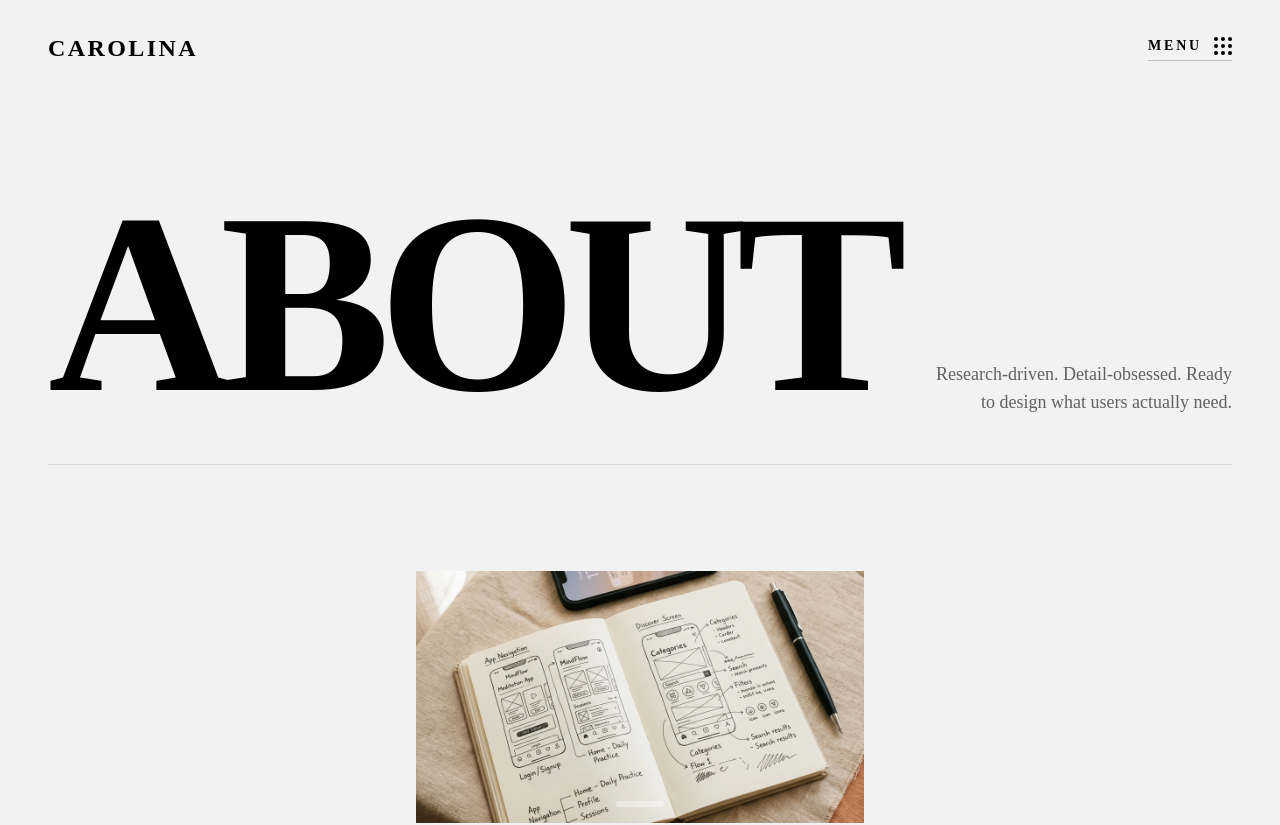
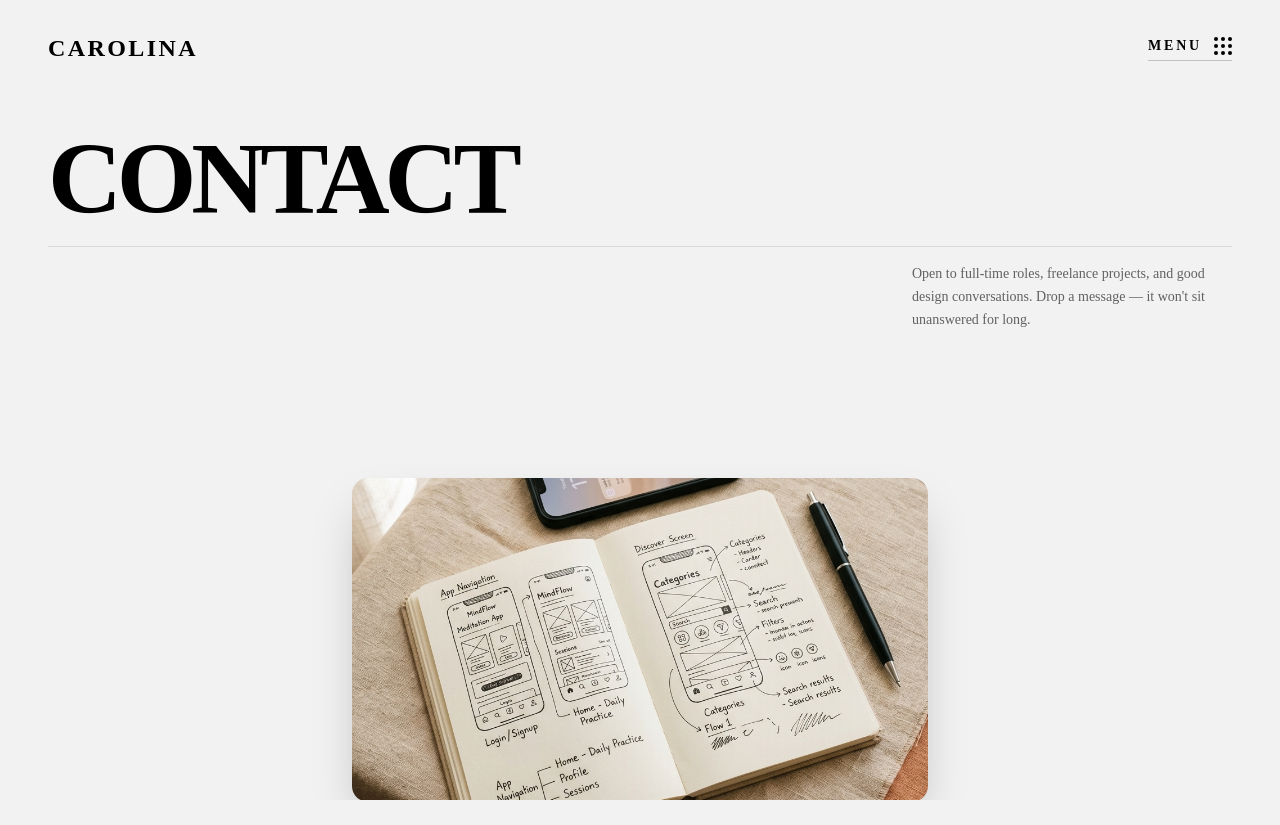
Before and after one commit to girishlade111/freelancer-portfolio, a Next.js app in the folder girish-portfolio/: page /contact in a window 1280 px wide. Shown: the top 825 px of the page. Built offline with nearby package versions, Linux system fonts and the light colour scheme.

Commit message:
feat: add contact page with interactive framer motion animations and footer component

```diff
--- a/girish-portfolio/app/contact/page.tsx
+++ b/girish-portfolio/app/contact/page.tsx
@@ -1,36 +1,49 @@
 "use client";
 
 import { motion, useScroll, useTransform, AnimatePresence } from "framer-motion";
-import { useRef, useState } from "react";
+import { useRef, useState, useEffect } from "react";
 import Image from "next/image";
 import { Plus, Minus, ArrowUpRight } from "lucide-react";
 
 // --- Internal Components to avoid touching main layout ---
 
-function ContactNavbar() {
+function ContactNavbar({ scrollYProgress }: { scrollYProgress: any }) {
+  const textColor = useTransform(scrollYProgress, [0.75, 0.85, 0.92, 1.0], ["#000000", "#ffffff", "#ffffff", "#000000"]);
+  const borderCol = useTransform(scrollYProgress, [0.75, 0.85, 0.92, 1.0], ["rgba(0,0,0,0.2)", "rgba(255,255,255,0.2)", "rgba(255,255,255,0.2)", "rgba(0,0,0,0.2)"]);
+  const dotBg = useTransform(scrollYProgress, [0.75, 0.85, 0.92, 1.0], ["#000000", "#ffffff", "#ffffff", "#000000"]);
+
   return (
-    <nav className="w-full flex justify-between items-center px-6 md:px-12 py-8 absolute top-0 left-0 right-0 z-50 text-black">
+    <motion.nav
+      style={{ color: textColor }}
+      className="w-full flex justify-between items-center px-6 md:px-12 py-8 fixed top-0 left-0 right-0 z-50 transition-colors duration-100"
+    >
       <div className="font-sans font-bold text-2xl tracking-widest uppercase">
         CAROLINA
       </div>
-      <div className="flex items-center gap-3 border-b border-black/20 pb-1 cursor-pointer hover:border-black transition-colors">
+      <motion.div
+        style={{ borderColor: borderCol }}
+        className="flex items-center gap-3 border-b pb-1 cursor-pointer hover:opacity-85 transition-opacity"
+      >
         <span className="font-sans text-sm font-semibold tracking-[0.2em] uppercase">
           MENU
         </span>
         <div className="grid grid-cols-3 gap-[3px]">
           {[...Array(9)].map((_, i) => (
-            <div key={i} className="w-[4px] h-[4px] bg-black rounded-full" />
+            <motion.div
+              key={i}
+              style={{ backgroundColor: dotBg }}
+              className="w-[4px] h-[4px] rounded-full"
+            />
           ))}
         </div>
-      </div>
-    </nav>
+      </motion.div>
+    </motion.nav>
   );
 }
 
 function ContactFooter() {
   return (
     <footer className="bg-[#171312] text-white pt-24 pb-8 relative overflow-hidden flex flex-col font-sans">
-      {/* Marquee Text */}
       <div className="relative flex overflow-x-hidden w-full border-b border-white/10 pb-8 mb-20">
         <div className="animate-marquee flex shrink-0 whitespace-nowrap gap-8 items-center text-7xl md:text-9xl font-bold tracking-tighter text-white pr-8">
           <span>GET IN TOUCH</span>
@@ -44,9 +57,7 @@ function ContactFooter() {
         </div>
       </div>
 
-      {/* Footer Content */}
       <div className="grid grid-cols-1 md:grid-cols-2 gap-16 px-6 md:px-12 lg:px-24 mb-32 z-10 relative">
-        {/* Follow Me */}
         <div>
           <h4 className="text-sm font-semibold tracking-widest uppercase mb-8">Follow Me</h4>
           <div className="flex flex-col max-w-[200px]">
@@ -65,7 +76,6 @@ function ContactFooter() {
           </div>
         </div>
 
-        {/* Links */}
         <div className="md:ml-auto w-full max-w-[300px]">
           <div className="flex flex-col">
             <a href="/" className="flex justify-between items-center text-white hover:text-[#fc7200] transition-colors text-lg font-bold py-4 border-b border-white/10">
@@ -90,7 +100,6 @@ function ContactFooter() {
          </h1>
       </div>
 
-      {/* Bottom bar */}
       <div className="absolute bottom-4 left-0 right-0 flex justify-center z-10">
          <div className="w-12 h-1 bg-white/20 rounded-full" />
       </div>
@@ -100,36 +109,61 @@ function ContactFooter() {
 
 // --- Page Sections ---
 
-function ExpandingAboutSection() {
-  const containerRef = useRef<HTMLDivElement>(null);
-  const { scrollYProgress } = useScroll({
-    target: containerRef,
-    offset: ["start start", "end start"]
-  });
+interface ExpandingAboutSectionProps {
+  sectionRef: React.RefObject<HTMLDivElement | null>;
+  scrollYProgress: any;
+}
 
-  // Maintain a perfect 16:9 (Desktop/YouTube) horizontal ratio during expansion
-  const width = useTransform(scrollYProgress, [0, 0.5], ["35vw", "100vw"]);
-  const height = useTransform(scrollYProgress, [0, 0.5], ["19.6875vw", "56.25vw"]);
+function ExpandingAboutSection({ sectionRef, scrollYProgress }: ExpandingAboutSectionProps) {
+  const [isMobile, setIsMobile] = useState(false);
+
+  useEffect(() => {
+    const checkMobile = () => setIsMobile(window.innerWidth < 768);
+    checkMobile();
+    window.addEventListener("resize", checkMobile);
+    return () => window.removeEventListener("resize", checkMobile);
+  }, []);
+
+  const headerOpacity = useTransform(scrollYProgress, [0, 0.2], [1, 0]);
+  const headerY = useTransform(scrollYProgress, [0, 0.2], [0, -80]);
+
+  const imageY = useTransform(scrollYProgress, [0, 0.35], ["30vh", "0vh"]);
+
+  const width = useTransform(
+    scrollYProgress,
+    [0, 0.35, 0.85],
+    isMobile ? ["80vw", "85vw", "100vw"] : ["45vw", "55vw", "100vw"]
+  );
+
+  const height = useTransform(
+    scrollYProgress,
+    [0, 0.35, 0.85],
+    isMobile ? ["45vw", "47.8vw", "100vh"] : ["25.31vw", "30.93vw", "100vh"]
+  );
+
+  const borderRadius = useTransform(scrollYProgress, [0, 0.7, 0.85], ["16px", "12px", "0px"]);
 
   return (
-    <section ref={containerRef} className="h-[250vh] w-full relative bg-[#f2f2f2] text-black pt-32 font-sans">
-      <div className="sticky top-0 h-screen w-full flex flex-col overflow-hidden px-6 md:px-12">
-
-        {/* Text Header */}
-        <div className="flex flex-col md:flex-row justify-between items-end mb-12 border-b border-black/10 pb-8 mt-12">
-          <h1 className="text-[8rem] md:text-[12rem] lg:text-[16rem] font-bold tracking-tighter leading-none mb-4 md:mb-0">
-            ABOUT
+    <section ref={sectionRef} className="h-[300vh] w-full relative bg-[#f2f2f2]">
+      <div className="sticky top-0 h-screen w-full flex flex-col justify-between overflow-hidden">
+        <motion.div
+          style={{ opacity: headerOpacity, y: headerY }}
+          className="w-full flex flex-col pt-32 px-6 md:px-12 z-10"
+        >
+          <h1 className="text-[10vw] md:text-[8vw] font-bold tracking-tighter leading-none text-black pb-4 border-b border-black/10">
+            CONTACT
           </h1>
-          <p className="max-w-[300px] text-lg text-black/60 font-light mb-4 text-right">
-            Research-driven. Detail-obsessed. Ready to design what users actually need.
+          <div className="flex justify-end mt-4">
+            <p className="max-w-[320px] text-xs md:text-sm text-black/60 font-medium leading-relaxed text-left">
+              Open to full-time roles, freelance projects, and good design conversations. Drop a message — it won't sit unanswered for long.
             </p>
           </div>
+        </motion.div>
 
-        {/* Expanding Image Window */}
-        <div className="w-full flex-grow flex justify-center items-center pb-12">
+        <div className="absolute inset-0 flex items-center justify-center pointer-events-none z-20">
            <motion.div
-             style={{ width, height }}
-             className="relative overflow-hidden z-20 bg-black/5"
+             style={{ width, height, y: imageY, borderRadius }}
+             className="relative overflow-hidden bg-black/5 shadow-2xl"
            >
              <Image
                src="/images/about-image.png"
@@ -138,9 +172,6 @@ function ExpandingAboutSection() {
                className="object-cover"
                priority
              />
-             <div className="absolute bottom-4 left-0 right-0 flex justify-center z-10">
-               <div className="w-12 h-1.5 bg-white/40 backdrop-blur-sm rounded-full" />
-             </div>
            </motion.div>
         </div>
       </div>
@@ -150,33 +181,25 @@ function ExpandingAboutSection() {
 
 function WorkInfoSection() {
   return (
-    <section className="py-24 px-6 md:px-12 lg:px-24 bg-[#f2f2f2] text-black font-sans">
-      <div className="max-w-[1400px] mx-auto grid grid-cols-1 lg:grid-cols-2 gap-16 lg:gap-32 items-start">
-        {/* Left column: Text & Image */}
-        <div className="space-y-16">
-          <h2 className="text-5xl md:text-6xl font-bold tracking-tighter leading-[1.1]">
+    <section className="py-16 md:py-24 px-4 md:px-12 lg:px-24 bg-[#f2f2f2] text-black font-sans">
+      <div className="max-w-[1400px] mx-auto grid grid-cols-1 lg:grid-cols-2 gap-12 lg:gap-32 items-start">
+        <div className="space-y-8 md:space-y-16">
+          <h2 className="text-3xl md:text-5xl lg:text-6xl font-bold tracking-tighter leading-[1.1]">
             The person behind the pixels — driven by curiosity, shaped by craft.
           </h2>
 
-          <div className="relative aspect-[4/3] w-full overflow-hidden">
+          <div className="relative aspect-[4/3] w-full overflow-hidden rounded-xl">
             <Image
               src="/images/contact-image.png"
               alt="Flowers in jar"
               fill
               className="object-cover"
             />
-            {/* Nav dots placeholder over image */}
-            <div className="absolute bottom-4 left-1/2 -translate-x-1/2 flex gap-2">
-              <div className="w-2 h-2 rounded-full bg-white/80" />
-              <div className="w-2 h-2 rounded-full bg-white/40" />
-              <div className="w-2 h-2 rounded-full bg-white/40" />
-            </div>
           </div>
         </div>
 
-        {/* Right column: Bio & Stats */}
-        <div className="space-y-24">
-          <div className="text-black/60 text-lg leading-relaxed font-light space-y-6 pt-2">
+        <div className="space-y-12 md:space-y-24 mt-8 lg:mt-0">
+          <div className="text-black/60 text-base md:text-lg leading-relaxed font-light space-y-6 md:pt-2">
             <p>
               Grounded in user research, product thinking, and interface design — built through academic work, hands-on internships, and real projects that shipped to real users.
             </p>
@@ -185,22 +208,22 @@ function WorkInfoSection() {
             </p>
           </div>
 
-          <div className="grid grid-cols-2 gap-x-8 gap-y-16 border-t border-black/10 pt-16">
+          <div className="grid grid-cols-2 gap-x-6 gap-y-10 md:gap-x-8 md:gap-y-16 border-t border-black/10 pt-10 md:pt-16">
             <div>
-              <div className="text-6xl md:text-7xl font-bold mb-4 tracking-tighter">98+</div>
-              <div className="text-sm text-black/50 font-medium">Projects Designed & Delivered</div>
+              <div className="text-4xl md:text-6xl lg:text-7xl font-bold mb-2 md:mb-4 tracking-tighter">98+</div>
+              <div className="text-xs md:text-sm text-black/50 font-medium">Projects Designed & Delivered</div>
             </div>
             <div>
-              <div className="text-6xl md:text-7xl font-bold mb-4 tracking-tighter">15+</div>
-              <div className="text-sm text-black/50 font-medium">Tools & Platforms Worked With</div>
+              <div className="text-4xl md:text-6xl lg:text-7xl font-bold mb-2 md:mb-4 tracking-tighter">15+</div>
+              <div className="text-xs md:text-sm text-black/50 font-medium">Tools & Platforms Worked With</div>
             </div>
-            <div className="border-t border-black/10 pt-12">
-              <div className="text-6xl md:text-7xl font-bold mb-4 tracking-tighter">2+</div>
-              <div className="text-sm text-black/50 font-medium">Years of Expertise</div>
+            <div className="border-t border-black/10 pt-8 md:pt-12">
+              <div className="text-4xl md:text-6xl lg:text-7xl font-bold mb-2 md:mb-4 tracking-tighter">2+</div>
+              <div className="text-xs md:text-sm text-black/50 font-medium">Years of Expertise</div>
             </div>
-            <div className="border-t border-black/10 pt-12">
-              <div className="text-6xl md:text-7xl font-bold mb-4 tracking-tighter">25+</div>
-              <div className="text-sm text-black/50 font-medium">Worldwide Clients</div>
+            <div className="border-t border-black/10 pt-8 md:pt-12">
+              <div className="text-4xl md:text-6xl lg:text-7xl font-bold mb-2 md:mb-4 tracking-tighter">25+</div>
+              <div className="text-xs md:text-sm text-black/50 font-medium">Worldwide Clients</div>
             </div>
           </div>
         </div>
@@ -211,7 +234,6 @@ function WorkInfoSection() {
 
 function BackgroundInfoSection() {
   const [activeTab, setActiveTab] = useState<"Education" | "Experience" | "Achievements">("Education");
-
   const tabs = ["Education", "Experience", "Achievements"] as const;
 
   const data = {
@@ -233,25 +255,24 @@ function BackgroundInfoSection() {
   };
 
   return (
-    <section className="py-24 px-6 md:px-12 lg:px-24 bg-[#f2f2f2] text-black font-sans border-t border-black/10">
+    <section className="py-16 md:py-24 px-4 md:px-12 lg:px-24 bg-[#f2f2f2] text-black font-sans border-t border-black/10">
       <div className="max-w-[1400px] mx-auto">
-        <div className="flex flex-col md:flex-row justify-between items-start md:items-end mb-16">
-          <h2 className="text-[5rem] md:text-[8rem] lg:text-[10rem] font-bold tracking-tighter leading-none mb-6 md:mb-0">
+        <div className="flex flex-col md:flex-row justify-between items-start md:items-end mb-12 md:mb-16">
+          <h2 className="text-[10vw] md:text-[8vw] lg:text-[10rem] font-bold tracking-tighter leading-none mb-4 md:mb-0">
             BACKGROUND
           </h2>
-          <p className="max-w-[280px] text-black/50 text-base md:text-lg text-left md:text-right font-medium">
+          <p className="max-w-[280px] text-black/50 text-sm md:text-base lg:text-lg text-left md:text-right font-medium">
             The education, experience, and achievements that shaped the thinking and craft behind every project.
           </p>
         </div>
 
-        <div className="grid grid-cols-1 lg:grid-cols-[1fr_2fr_3fr] gap-12 lg:gap-24 items-start">
-          {/* Navigation Buttons */}
-          <div className="flex flex-col gap-6 pt-4">
+        <div className="grid grid-cols-1 md:grid-cols-2 lg:grid-cols-[1fr_2fr_3fr] gap-8 md:gap-12 lg:gap-24 items-start">
+          <div className="flex flex-row md:flex-col gap-4 md:gap-6 overflow-x-auto md:overflow-x-visible pb-4 md:pb-0 pt-2 border-b md:border-b-0 border-black/10 md:pt-4">
             {tabs.map((tab) => (
               <button
                 key={tab}
                 onClick={() => setActiveTab(tab)}
-                className={`text-left text-xl font-semibold transition-colors duration-300 ${
+                className={`text-left text-lg md:text-xl font-semibold transition-colors duration-300 whitespace-nowrap ${
                   activeTab === tab ? "text-black" : "text-black/30 hover:text-black/60"
                 }`}
               >
@@ -260,8 +281,7 @@ function BackgroundInfoSection() {
             ))}
           </div>
 
-          {/* Dynamic Image */}
-          <div className="relative aspect-[3/4] w-full overflow-hidden bg-black/5 max-w-[400px]">
+          <div className="relative aspect-[3/4] w-full overflow-hidden bg-black/5 max-w-[320px] md:max-w-[400px] mx-auto md:mx-0 rounded-xl">
              <AnimatePresence mode="wait">
                <motion.div
                  key={activeTab}
@@ -276,14 +296,12 @@ function BackgroundInfoSection() {
                    alt={activeTab}
                    fill
                    className="object-cover"
-                   // Re-using the same image placeholder for now, but animating to show change
                  />
                </motion.div>
              </AnimatePresence>
           </div>
 
-          {/* Dynamic Content List */}
-          <div className="pt-4">
+          <div className="pt-2 md:pt-4">
             <AnimatePresence mode="wait">
                <motion.div
                  key={activeTab}
@@ -294,12 +312,12 @@ function BackgroundInfoSection() {
                >
                  <div className="flex flex-col">
                    {data[activeTab].map((item, index) => (
-                    <div key={index} className="flex justify-between items-start py-8 border-b border-black/10 first:pt-0">
-                      <div>
-                        <h3 className="font-bold text-lg mb-2">{item.role}</h3>
-                        <p className="text-black/50 text-sm font-medium">{item.org}</p>
+                     <div key={index} className="flex justify-between items-start py-6 md:py-8 border-b border-black/10 first:pt-0">
+                       <div className="pr-4">
+                         <h3 className="font-bold text-base md:text-lg mb-1 md:mb-2">{item.role}</h3>
+                         <p className="text-black/50 text-xs md:text-sm font-medium">{item.org}</p>
                        </div>
-                      <div className="text-black/40 text-sm">{item.year}</div>
+                       <div className="text-black/40 text-xs md:text-sm whitespace-nowrap">{item.year}</div>
                      </div>
                    ))}
                  </div>
@@ -320,17 +338,16 @@ function FAQSection() {
     "How long does a typical freelance project take?",
     "Do you work with international clients or remote teams?"
   ];
-
   const [openIndex, setOpenIndex] = useState<number | null>(null);
 
   return (
-    <section className="py-24 px-6 md:px-12 lg:px-24 bg-[#f2f2f2] text-black border-t border-black/10 font-sans">
+    <section className="py-16 md:py-24 px-4 md:px-12 lg:px-24 bg-[#f2f2f2] text-black border-t border-black/10 font-sans">
       <div className="max-w-[1400px] mx-auto">
-        <div className="flex flex-col md:flex-row justify-between items-start md:items-end mb-16 border-b border-black/10 pb-8">
-          <h2 className="text-[6rem] md:text-[9rem] font-bold tracking-tighter leading-none mb-6 md:mb-0">
+        <div className="flex flex-col md:flex-row justify-between items-start md:items-end mb-12 border-b border-black/10 pb-8">
+          <h2 className="text-[10vw] md:text-[6rem] lg:text-[8rem] font-bold tracking-tighter leading-none mb-4 md:mb-0">
             FAQS
           </h2>
-          <p className="max-w-[300px] text-black/50 text-base md:text-lg text-left md:text-right pb-4 font-medium">
+          <p className="max-w-[300px] text-black/50 text-sm md:text-base lg:text-lg text-left md:text-right pb-2 font-medium">
             No jargon, no fluff. Just clear answers to the most common questions about the work and process.
           </p>
         </div>
@@ -343,14 +360,14 @@ function FAQSection() {
               <div key={index} className="border-b border-black/10 overflow-hidden">
                 <button
                   onClick={() => setOpenIndex(isOpen ? null : index)}
-                  className="w-full flex items-center justify-between py-8 text-left hover:bg-black/[0.02] transition-colors"
+                  className="w-full flex items-center justify-between py-6 md:py-8 text-left hover:bg-black/[0.02] transition-colors"
                 >
-                  <div className="flex items-center gap-6">
-                    <span className="text-[#fc7200] font-semibold text-lg">{number}</span>
-                    <span className="text-lg md:text-xl font-medium">{q}</span>
+                  <div className="flex items-center gap-4 md:gap-6">
+                    <span className="text-[#fc7200] font-semibold text-base md:text-lg">{number}</span>
+                    <span className="text-base md:text-xl font-medium pr-4">{q}</span>
                   </div>
-                  <span className="text-[#fc7200] flex-shrink-0 ml-4">
-                    {isOpen ? <Minus size={20} /> : <Plus size={20} />}
+                  <span className="text-[#fc7200] flex-shrink-0">
+                    {isOpen ? <Minus size={18} /> : <Plus size={18} />}
                   </span>
                 </button>
                 <AnimatePresence>
@@ -361,7 +378,7 @@ function FAQSection() {
                       exit={{ height: 0, opacity: 0 }}
                       transition={{ duration: 0.3 }}
                     >
-                      <div className="pl-16 pb-8 pr-8 text-black/60 leading-relaxed font-light">
+                      <div className="pl-10 md:pl-16 pb-6 md:pb-8 pr-4 md:pr-8 text-black/60 text-sm md:text-base leading-relaxed font-light">
                         Placeholder answer for the frequently asked question. As a UI implementation, this demonstrates the accordion expansion.
                       </div>
                     </motion.div>
@@ -378,11 +395,17 @@ function FAQSection() {
 
 // MAIN PAGE
 export default function ContactPage() {
+  const sectionRef = useRef<HTMLDivElement>(null);
+  const { scrollYProgress } = useScroll({
+    target: sectionRef,
+    offset: ["start start", "end start"]
+  });
+
   return (
     <main className="bg-[#f2f2f2] min-h-screen relative overflow-x-hidden selection:bg-[#fc7200] selection:text-white">
-      <ContactNavbar />
+      <ContactNavbar scrollYProgress={scrollYProgress} />
 
-      <ExpandingAboutSection />
+      <ExpandingAboutSection sectionRef={sectionRef} scrollYProgress={scrollYProgress} />
 
       <WorkInfoSection />
 
```
Lines whose indentation alone changed are shown as unchanged.
